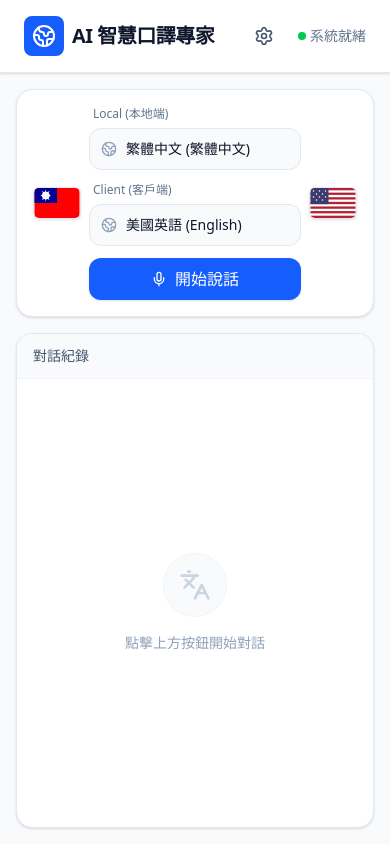
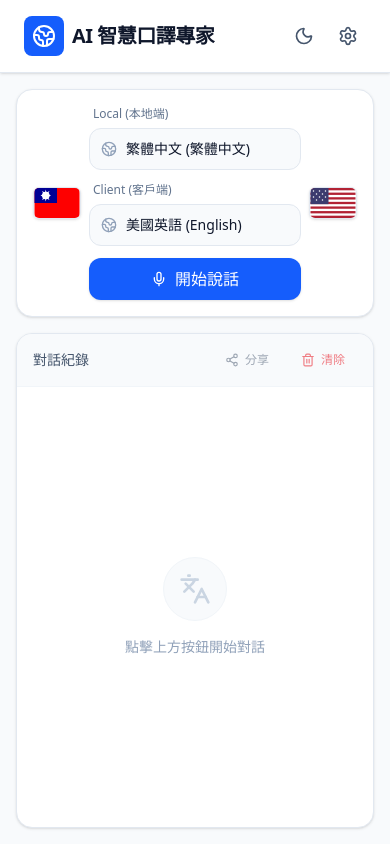
Before and after one commit to drbarretlin-code/Translator, a React (Vite) app: page / in a window 390 px wide. Built offline with nearby package versions, Linux system fonts and the light colour scheme.

Commit message:
feat: Add dark mode and clear conversation history
Introduces dark mode support and the ability to clear the conversation history.

- Allows users to toggle between light and dark themes.
- Provides a confirmation prompt before clearing all transcribed messages.

```diff
--- a/src/App.tsx
+++ b/src/App.tsx
@@ -1,5 +1,5 @@
 import React, { useState, useEffect, useRef, useCallback } from 'react';
-import { Mic, Square, Globe2, AlertCircle, Loader2, Languages, Settings, Key, ArrowRightLeft, Volume2, Square as StopIcon } from 'lucide-react';
+import { Mic, Square, Globe2, AlertCircle, Loader2, Languages, Settings, Key, ArrowRightLeft, Volume2, Square as StopIcon, Moon, Sun, Trash2, Share2, Check } from 'lucide-react';
 import { GoogleGenAI } from '@google/genai';
 import { cn } from './lib/utils';
 
@@ -141,6 +141,9 @@ export default function App() {
   const [showSettings, setShowSettings] = useState(false);
   const [playingTTSId, setPlayingTTSId] = useState<string | null>(null);
   const [loadingTTSId, setLoadingTTSId] = useState<string | null>(null);
+  const [isDarkMode, setIsDarkMode] = useState(() => localStorage.getItem('theme') === 'dark');
+  const [showClearConfirm, setShowClearConfirm] = useState(false);
+  const [shareSuccess, setShareSuccess] = useState(false);
 
   const recognitionRef = useRef<any>(null);
   const transcriptEndRef = useRef<HTMLDivElement>(null);
@@ -179,6 +182,42 @@ export default function App() {
   useEffect(() => {
     localStorage.setItem('gemini_api_key', userApiKey);
   }, [userApiKey]);
+
+  // 暗色模式切換
+  useEffect(() => {
+    if (isDarkMode) {
+      document.documentElement.classList.add('dark');
+      localStorage.setItem('theme', 'dark');
+    } else {
+      document.documentElement.classList.remove('dark');
+      localStorage.setItem('theme', 'light');
+    }
+  }, [isDarkMode]);
+
+  // 清除對話紀錄
+  const handleClear = () => {
+    setTranscripts([]);
+    setShowClearConfirm(false);
+  };
+
+  // 分享對話紀錄
+  const handleShare = async () => {
+    if (transcripts.length === 0) return;
+
+    const text = transcripts.map(t => {
+      const sourceName = LANGUAGES.find(l => l.id === t.sourceLang)?.name || t.sourceLang;
+      const targetName = LANGUAGES.find(l => l.id === t.targetLang)?.name || t.targetLang;
+      return `[${sourceName}]\n${t.original}\n\n[${targetName}]\n${t.translated}`;
+    }).join('\n\n---\n\n');
+
+    try {
+      await navigator.clipboard.writeText(text);
+      setShareSuccess(true);
+      setTimeout(() => setShareSuccess(false), 2000);
+    } catch (err) {
+      console.error('Failed to copy', err);
+    }
+  };
 
   // 自動滾動到最新對話
   useEffect(() => {
@@ -618,9 +657,9 @@ export default function App() {
   };
 
   return (
-    <div className="h-screen bg-slate-50 text-slate-900 font-sans flex flex-col overflow-hidden">
+    <div className="h-screen bg-slate-50 dark:bg-slate-950 text-slate-900 dark:text-slate-100 font-sans flex flex-col overflow-hidden transition-colors duration-300">
       {/* Header */}
-      <header className="bg-white border-b border-slate-200 px-6 py-4 shadow-sm z-10 flex-shrink-0">
+      <header className="bg-white dark:bg-slate-900 border-b border-slate-200 dark:border-slate-800 px-6 py-4 shadow-sm z-10 flex-shrink-0 transition-colors duration-300">
         <div className="max-w-5xl mx-auto flex items-center justify-between">
           <div className="flex items-center gap-2">
             <div className="bg-blue-600 p-2 rounded-lg">
@@ -628,15 +667,22 @@ export default function App() {
             </div>
             <h1 className="text-xl font-semibold tracking-tight">AI 智慧口譯專家</h1>
           </div>
-          <div className="flex items-center gap-4 text-sm text-slate-500 font-medium">
+          <div className="flex items-center gap-2 sm:gap-4 text-sm text-slate-500 dark:text-slate-400 font-medium">
+            <button
+              onClick={() => setIsDarkMode(!isDarkMode)}
+              className="p-2 hover:bg-slate-100 dark:hover:bg-slate-800 rounded-full transition-colors"
+              title={isDarkMode ? "切換至亮色模式" : "切換至暗色模式"}
+            >
+              {isDarkMode ? <Sun className="w-5 h-5 text-amber-500" /> : <Moon className="w-5 h-5 text-slate-600" />}
+            </button>
             <button
               onClick={() => setShowSettings(!showSettings)}
-              className="p-2 hover:bg-slate-100 rounded-full transition-colors"
+              className="p-2 hover:bg-slate-100 dark:hover:bg-slate-800 rounded-full transition-colors"
               title="設定 API 金鑰"
             >
-              <Settings className="w-5 h-5 text-slate-600" />
+              <Settings className="w-5 h-5 text-slate-600 dark:text-slate-400" />
             </button>
-            <span className="flex items-center gap-1">
+            <span className="hidden sm:flex items-center gap-1">
               <span className="w-2 h-2 rounded-full bg-green-500"></span>
               系統就緒
             </span>
@@ -644,16 +690,16 @@ export default function App() {
         </div>
       </header>
 
-      <main className="flex-1 max-w-5xl w-full mx-auto p-4 sm:p-6 flex flex-col gap-4 sm:gap-6 overflow-hidden">
+      <main className="flex-1 max-w-5xl w-full mx-auto p-4 sm:p-6 flex flex-col gap-4 sm:gap-6 overflow-hidden relative">
 
         {/* API Key 設定區塊 */}
         {showSettings && (
-          <div className="bg-white rounded-2xl shadow-sm border border-slate-200 p-4 sm:p-5 flex-shrink-0 animate-in fade-in slide-in-from-top-4">
+          <div className="bg-white dark:bg-slate-900 rounded-2xl shadow-sm border border-slate-200 dark:border-slate-800 p-4 sm:p-5 flex-shrink-0 animate-in fade-in slide-in-from-top-4 transition-colors duration-300">
             <div className="flex items-center gap-2 mb-3">
-              <Key className="w-5 h-5 text-blue-600" />
-              <h2 className="text-lg font-semibold text-slate-800">API 金鑰設定</h2>
+              <Key className="w-5 h-5 text-blue-600 dark:text-blue-500" />
+              <h2 className="text-lg font-semibold text-slate-800 dark:text-slate-100">API 金鑰設定</h2>
             </div>
-            <p className="text-sm text-slate-500 mb-4">
+            <p className="text-sm text-slate-500 dark:text-slate-400 mb-4">
               請輸入您的 Gemini API 金鑰。此金鑰僅會儲存在您的瀏覽器本地端，不會上傳至任何伺服器。
             </p>
             <div className="flex gap-2">
@@ -662,11 +708,11 @@ export default function App() {
                 value={userApiKey}
                 onChange={(e) => setUserApiKey(e.target.value)}
                 placeholder="AIzaSy..."
-                className="flex-1 px-4 py-2 border border-slate-300 rounded-xl focus:outline-none focus:ring-2 focus:ring-blue-500/20 focus:border-blue-500 transition-all"
+                className="flex-1 px-4 py-2 bg-transparent border border-slate-300 dark:border-slate-700 rounded-xl focus:outline-none focus:ring-2 focus:ring-blue-500/20 focus:border-blue-500 transition-all dark:text-white"
               />
               <button
                 onClick={() => setShowSettings(false)}
-                className="px-4 py-2 bg-slate-100 hover:bg-slate-200 text-slate-700 rounded-xl font-medium transition-colors"
+                className="px-4 py-2 bg-slate-100 dark:bg-slate-800 hover:bg-slate-200 dark:hover:bg-slate-700 text-slate-700 dark:text-slate-200 rounded-xl font-medium transition-colors"
               >
                 完成
               </button>
@@ -675,23 +721,23 @@ export default function App() {
         )}
 
         {/* 控制面板：互譯功能選擇與錄音按鈕 */}
-        <div className="bg-white rounded-2xl shadow-sm border border-slate-200 p-4 sm:p-5 flex flex-row items-center justify-between flex-shrink-0 gap-2 sm:gap-4">
+        <div className="bg-white dark:bg-slate-900 rounded-2xl shadow-sm border border-slate-200 dark:border-slate-800 p-4 sm:p-5 flex flex-row items-center justify-between flex-shrink-0 gap-2 sm:gap-4 transition-colors duration-300">
 
           {/* 左側國旗 (Local) */}
           <div className="flex items-center justify-center flex-shrink-0">
-            <CountryFlag langId={localLang} className="w-12 h-8 sm:w-16 sm:h-11 rounded-md shadow-sm border border-slate-200 object-cover" />
+            <CountryFlag langId={localLang} className="w-12 h-8 sm:w-16 sm:h-11 rounded-md shadow-sm border border-slate-200 dark:border-slate-700 object-cover" />
           </div>
 
           <div className="flex flex-col sm:flex-row items-center gap-3 sm:gap-4 w-full max-w-2xl mx-auto">
             <div className="w-full sm:w-1/3">
-              <label className="block text-xs font-medium text-slate-500 mb-1.5 ml-1">Local (本地端)</label>
+              <label className="block text-xs font-medium text-slate-500 dark:text-slate-400 mb-1.5 ml-1">Local (本地端)</label>
               <div className="relative">
-                <Globe2 className="absolute left-3 top-1/2 -translate-y-1/2 w-4 h-4 text-slate-400" />
+                <Globe2 className="absolute left-3 top-1/2 -translate-y-1/2 w-4 h-4 text-slate-400 dark:text-slate-500" />
                 <select
                   value={localLang}
                   onChange={(e) => setLocalLang(e.target.value)}
                   disabled={isRecording}
-                  className="w-full pl-9 pr-4 py-2.5 bg-slate-50 border border-slate-200 rounded-xl text-sm focus:ring-2 focus:ring-blue-500 focus:border-blue-500 outline-none transition-all disabled:opacity-60 disabled:cursor-not-allowed appearance-none"
+                  className="w-full pl-9 pr-4 py-2.5 bg-slate-50 dark:bg-slate-800 border border-slate-200 dark:border-slate-700 rounded-xl text-sm focus:ring-2 focus:ring-blue-500 focus:border-blue-500 outline-none transition-all disabled:opacity-60 disabled:cursor-not-allowed appearance-none dark:text-slate-200"
                 >
                   {LANGUAGES.map(lang => (
                     <option key={`local-${lang.id}`} value={lang.id}>{lang.name}</option>
@@ -701,18 +747,18 @@ export default function App() {
             </div>
 
             <div className="hidden sm:flex items-center justify-center mt-5">
-              <ArrowRightLeft className="w-5 h-5 text-slate-400" />
+              <ArrowRightLeft className="w-5 h-5 text-slate-400 dark:text-slate-500" />
             </div>
 
             <div className="w-full sm:w-1/3">
-              <label className="block text-xs font-medium text-slate-500 mb-1.5 ml-1">Client (客戶端)</label>
+              <label className="block text-xs font-medium text-slate-500 dark:text-slate-400 mb-1.5 ml-1">Client (客戶端)</label>
               <div className="relative">
-                <Globe2 className="absolute left-3 top-1/2 -translate-y-1/2 w-4 h-4 text-slate-400" />
+                <Globe2 className="absolute left-3 top-1/2 -translate-y-1/2 w-4 h-4 text-slate-400 dark:text-slate-500" />
                 <select
                   value={clientLang}
                   onChange={(e) => setClientLang(e.target.value)}
                   disabled={isRecording}
-                  className="w-full pl-9 pr-4 py-2.5 bg-slate-50 border border-slate-200 rounded-xl text-sm focus:ring-2 focus:ring-blue-500 focus:border-blue-500 outline-none transition-all disabled:opacity-60 disabled:cursor-not-allowed appearance-none"
+                  className="w-full pl-9 pr-4 py-2.5 bg-slate-50 dark:bg-slate-800 border border-slate-200 dark:border-slate-700 rounded-xl text-sm focus:ring-2 focus:ring-blue-500 focus:border-blue-500 outline-none transition-all disabled:opacity-60 disabled:cursor-not-allowed appearance-none dark:text-slate-200"
                 >
                   {LANGUAGES.map(lang => (
                     <option key={`client-${lang.id}`} value={lang.id}>{lang.name}</option>
@@ -727,7 +773,7 @@ export default function App() {
                 className={cn(
                   "flex items-center justify-center gap-2 px-6 py-2.5 rounded-xl font-medium transition-all duration-300 shadow-sm w-full h-[42px]",
                   isRecording
-                    ? "bg-red-50 text-red-600 hover:bg-red-100 border border-red-200 animate-pulse"
+                    ? "bg-red-50 dark:bg-red-500/10 text-red-600 dark:text-red-400 hover:bg-red-100 dark:hover:bg-red-500/20 border border-red-200 dark:border-red-500/30 animate-pulse"
                     : "bg-blue-600 text-white hover:bg-blue-700 hover:shadow-md border border-transparent"
                 )}
               >
@@ -742,7 +788,7 @@ export default function App() {
 
           {/* 右側國旗 (Client) */}
           <div className="flex items-center justify-center flex-shrink-0">
-            <CountryFlag langId={clientLang} className="w-12 h-8 sm:w-16 sm:h-11 rounded-md shadow-sm border border-slate-200 object-cover" />
+            <CountryFlag langId={clientLang} className="w-12 h-8 sm:w-16 sm:h-11 rounded-md shadow-sm border border-slate-200 dark:border-slate-700 object-cover" />
           </div>
         </div>
 
@@ -755,9 +801,10 @@ export default function App() {
         )}
 
         {/* 翻譯對話框 (可滾動區域) */}
-        <div className="flex-1 bg-white rounded-2xl shadow-sm border border-slate-200 overflow-hidden flex flex-col min-h-0">
-          <div className="bg-slate-50 border-b border-slate-100 px-4 sm:px-5 py-3 flex justify-between items-center flex-shrink-0">
-            <h2 className="text-sm font-medium text-slate-600">對話紀錄</h2>
+        <div className="flex-1 bg-white dark:bg-slate-900 rounded-2xl shadow-sm border border-slate-200 dark:border-slate-800 overflow-hidden flex flex-col min-h-0 transition-colors duration-300">
+          <div className="bg-slate-50 dark:bg-slate-800/50 border-b border-slate-100 dark:border-slate-800 px-4 sm:px-5 py-3 flex justify-between items-center flex-shrink-0 transition-colors duration-300">
+            <div className="flex items-center gap-3">
+              <h2 className="text-sm font-medium text-slate-600 dark:text-slate-300">對話紀錄</h2>
               {isRecording && (
                 <div className="flex items-center gap-2 text-xs text-red-500 font-medium animate-pulse">
                   <div className="w-2 h-2 rounded-full bg-red-500"></div>
@@ -765,12 +812,31 @@ export default function App() {
                 </div>
               )}
             </div>
+            <div className="flex items-center gap-2">
+              <button
+                onClick={handleShare}
+                disabled={transcripts.length === 0}
+                className="flex items-center gap-1.5 px-3 py-1.5 text-xs font-medium text-slate-600 dark:text-slate-300 hover:bg-slate-200 dark:hover:bg-slate-700 rounded-lg transition-colors disabled:opacity-50 disabled:cursor-not-allowed"
+              >
+                {shareSuccess ? <Check className="w-3.5 h-3.5 text-green-500" /> : <Share2 className="w-3.5 h-3.5" />}
+                {shareSuccess ? '已複製' : '分享'}
+              </button>
+              <button
+                onClick={() => setShowClearConfirm(true)}
+                disabled={transcripts.length === 0}
+                className="flex items-center gap-1.5 px-3 py-1.5 text-xs font-medium text-red-600 dark:text-red-400 hover:bg-red-50 dark:hover:bg-red-500/10 rounded-lg transition-colors disabled:opacity-50 disabled:cursor-not-allowed"
+              >
+                <Trash2 className="w-3.5 h-3.5" />
+                清除
+              </button>
+            </div>
+          </div>
 
           <div className="flex-1 overflow-y-auto p-4 sm:p-5">
             {transcripts.length === 0 ? (
-              <div className="h-full flex flex-col items-center justify-center text-slate-400 space-y-4 min-h-[200px]">
-                <div className="w-16 h-16 rounded-full bg-slate-50 flex items-center justify-center border border-slate-100">
-                  <Languages className="w-8 h-8 text-slate-300" />
+              <div className="h-full flex flex-col items-center justify-center text-slate-400 dark:text-slate-500 space-y-4 min-h-[200px]">
+                <div className="w-16 h-16 rounded-full bg-slate-50 dark:bg-slate-800/50 flex items-center justify-center border border-slate-100 dark:border-slate-800">
+                  <Languages className="w-8 h-8 text-slate-300 dark:text-slate-600" />
                 </div>
                 <p className="text-sm">點擊上方按鈕開始對話</p>
               </div>
@@ -781,31 +847,31 @@ export default function App() {
                     <div
                       key={t.id}
                       className={cn(
-                        "flex flex-col gap-3 bg-slate-50 border border-slate-100 rounded-2xl p-4 transition-all duration-300 shadow-sm",
+                        "flex flex-col gap-3 bg-slate-50 dark:bg-slate-800/50 border border-slate-100 dark:border-slate-700/50 rounded-2xl p-4 transition-all duration-300 shadow-sm",
                         !t.isFinal && "opacity-60"
                       )}
                     >
                       {/* 原文 (Local/Client 之一) */}
                       <div className="flex flex-col gap-1.5">
-                        <div className="text-[15px] leading-relaxed text-slate-700">
+                        <div className="text-[15px] leading-relaxed text-slate-700 dark:text-slate-200">
                           {t.original}
                         </div>
                       </div>
 
                       {/* 分隔線 */}
-                      <div className="h-px w-full bg-slate-200"></div>
+                      <div className="h-px w-full bg-slate-200 dark:bg-slate-700"></div>
 
                       {/* 翻譯文 (對應的另一端) */}
                       <div className="flex flex-col gap-1.5">
                         {t.isFinal ? (
                           t.error ? (
-                            <div className="flex items-center gap-2 text-red-600 text-[15px]">
+                            <div className="flex items-center gap-2 text-red-600 dark:text-red-400 text-[15px]">
                               <AlertCircle className="w-4 h-4" />
                               <span>{t.error}</span>
                             </div>
                           ) : (
                             <div className="flex items-start justify-between gap-2">
-                              <div className="text-[15px] leading-relaxed text-blue-700 font-medium">
+                              <div className="text-[15px] leading-relaxed text-blue-700 dark:text-blue-400 font-medium">
                                 {t.translated}
                                 {t.isTranslating && (
                                   t.translated ? (
@@ -824,8 +890,8 @@ export default function App() {
                                   className={cn(
                                     "p-1.5 rounded-full transition-colors flex-shrink-0",
                                     playingTTSId === t.id
-                                      ? "bg-blue-100 text-blue-700 animate-pulse"
-                                      : "hover:bg-blue-100 text-blue-600"
+                                      ? "bg-blue-100 dark:bg-blue-900/50 text-blue-700 dark:text-blue-300 animate-pulse"
+                                      : "hover:bg-blue-100 dark:hover:bg-blue-900/30 text-blue-600 dark:text-blue-400"
                                   )}
                                   title={playingTTSId === t.id ? "停止朗讀" : "高音質朗讀翻譯結果"}
                                 >
@@ -841,7 +907,7 @@ export default function App() {
                             </div>
                           )
                         ) : (
-                          <div className="flex items-center gap-2 text-slate-400 text-sm">
+                          <div className="flex items-center gap-2 text-slate-400 dark:text-slate-500 text-sm">
                             <Loader2 className="w-3.5 h-3.5 animate-spin" />
                             <span>等待語音結束...</span>
                           </div>
@@ -855,6 +921,30 @@ export default function App() {
             )}
           </div>
         </div>
+
+        {/* Clear Confirm Modal */}
+        {showClearConfirm && (
+          <div className="absolute inset-0 z-50 flex items-center justify-center bg-slate-900/20 dark:bg-slate-900/60 backdrop-blur-sm p-4">
+            <div className="bg-white dark:bg-slate-900 rounded-2xl shadow-xl border border-slate-200 dark:border-slate-800 p-6 max-w-sm w-full animate-in zoom-in-95">
+              <h3 className="text-lg font-semibold text-slate-900 dark:text-slate-100 mb-2">清除對話紀錄</h3>
+              <p className="text-slate-500 dark:text-slate-400 text-sm mb-6">確定要清除所有的對話紀錄嗎？此動作無法復原。</p>
+              <div className="flex gap-3 justify-end">
+                <button
+                  onClick={() => setShowClearConfirm(false)}
+                  className="px-4 py-2 rounded-xl text-sm font-medium text-slate-600 dark:text-slate-300 hover:bg-slate-100 dark:hover:bg-slate-800 transition-colors"
+                >
+                  取消
+                </button>
+                <button
+                  onClick={handleClear}
+                  className="px-4 py-2 rounded-xl text-sm font-medium bg-red-600 text-white hover:bg-red-700 transition-colors"
+                >
+                  確定清除
+                </button>
+              </div>
+            </div>
+          </div>
+        )}
       </main>
     </div>
   );
```
Lines whose indentation alone changed are shown as unchanged.
